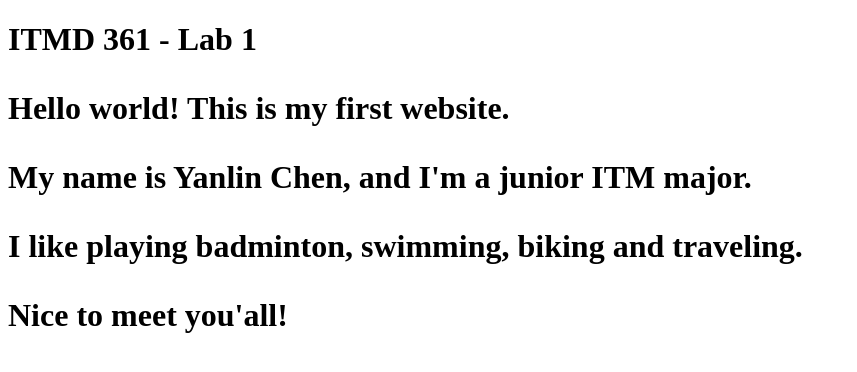
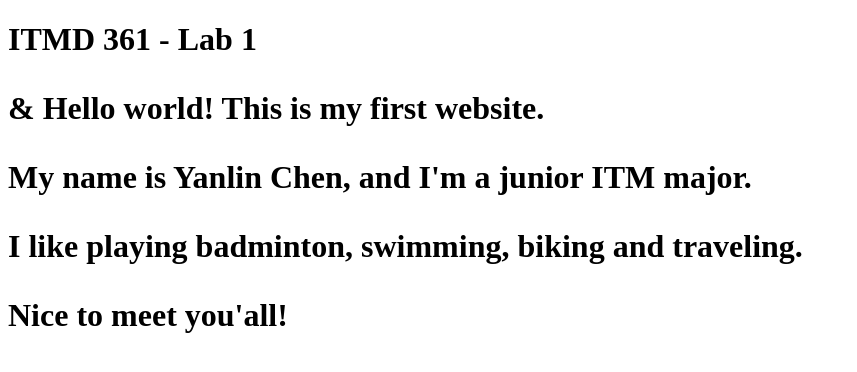
Before and after one commit to ychen304/Lab1, a plain HTML site: page index.html in a window 1280 px wide. Shown: the whole page, without its empty margins (0-857 px from the left). Drawn offline with Linux system fonts and the light colour scheme.

Commit message:
small fixx

```diff
--- a/index.html
+++ b/index.html
@@ -6,7 +6,7 @@
 </head>
 <body>
 	<h1> ITMD 361 - Lab 1
-	<p> Hello world! This is my first website.
+	<p> &amp; Hello world! This is my first website.
 	<p> My name is Yanlin Chen, and I'm a junior ITM major.
 	<p> I like playing badminton, swimming, biking and traveling.
 	<p> Nice to meet you'all!
```
